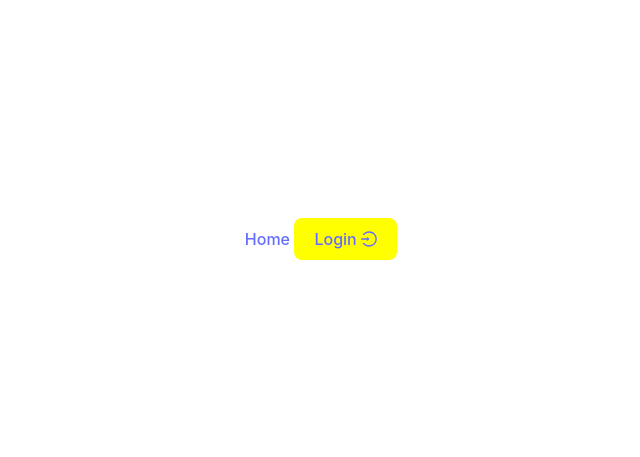
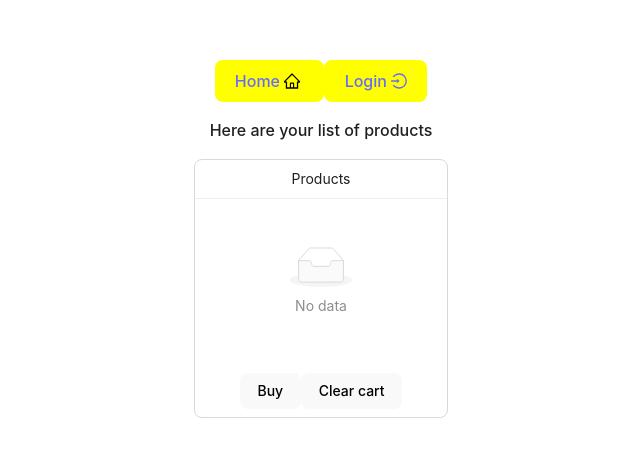
Before and after one commit to victorcodigos/InstrumentsOn-Front, a React (Vite) app in the folder react-front-end/: page /cart in a window 1280 px wide. Before the commit this address had no page. Shown: the part 161-618 px from the top of the page, without its empty margins (319-959 px from the left). Built offline with nearby package versions, Linux system fonts and the light colour scheme.

Commit message:
Login and logout has been created successfully.

```diff
--- a/react-front-end/src/App.jsx
+++ b/react-front-end/src/App.jsx
@@ -5,6 +5,7 @@ import Login from './components/Login/Login'
 import Profile from './components/Profile/Profile'
 import Header from './components/Header/Header'
 import Products from './components/Products/Products'
+import Cart from './components/Cart/Cart'
 import './App.css'
 
 function App() {
@@ -20,6 +21,7 @@ function App() {
             <Route path="/products" element={<Products />} />
             <Route path="/profile" element={<Profile />} />
             <Route path="/login" element={<Login />} />
+            <Route path="/cart" element={<Cart/>} />
           </Routes>
           </ProductsProvider>
         </UserProvider>
--- /dev/null
+++ b/react-front-end/src/components/Cart/Cart.jsx
@@ -0,0 +1,25 @@
+import React, { useContext } from 'react'
+import { ProductsContext } from '../../context/ProductsContext/ProductsState'
+import { Divider, List } from 'antd';
+
+
+
+const Cart = () => {
+    const {cart, clearCart} = useContext(ProductsContext);
+    const data = cart.map(product => product.name)
+    return (
+        <div>
+            <Divider orientation="center"> Here are your list of products </Divider>
+            <List
+            size="small"
+            header={<div>Products</div>}
+            footer={<div><button>Buy</button><button onClick={clearCart}>Clear cart</button></div>}
+            bordered
+            dataSource={data}
+            renderItem={(item) => <List.Item>{item}</List.Item>}
+            />
+        </div>
+    );
+}
+
+export default Cart
--- a/react-front-end/src/components/Header/Header.jsx
+++ b/react-front-end/src/components/Header/Header.jsx
@@ -1,22 +1,31 @@
-import React, { useContext } from 'react'
+import React, { useContext, useEffect } from 'react'
 import { Link, useNavigate } from 'react-router-dom'
 import { UserContext } from '../../context/UserContext/UserState'
-import { UserDeleteOutlined, ProfileOutlined, LoginOutlined } from "@ant-design/icons"
+import { ProductsContext } from '../../context/ProductsContext/ProductsState'
+import { UserDeleteOutlined, ProfileOutlined, LoginOutlined,ShoppingCartOutlined,HomeOutlined } from "@ant-design/icons"
+import { Badge } from 'antd'
 import "./Header.scss"
 
 const Header = () => {
     const { token, logout } = useContext(UserContext)
+    const { cart } = useContext(ProductsContext)
     const navigate = useNavigate()
+
+    useEffect(() => {
+        localStorage.setItem("cart",JSON.stringify(cart));
+     }, [cart]);
+
     const logoutUser = () => {
         logout()
         navigate("/login")
     }
     return (
         <div className="header">
-            <Link to="/home"> Home </Link>
+            <button><Link to="/home"> Home <HomeOutlined style={{ color: "#000", width: "20px" }}/></Link></button>
             {token ? (
                 <>
-                    <button><Link to="/profile"> Profile <ProfileOutlined /> </Link></button>
+                    <button><Link to="/profile"> Profile <ProfileOutlined style={{ color: "#000", width: "20px" }}/> </Link></button>
+                    <button><Link to="/cart"> <Badge count={cart.length} shape="square" size="small" color="blue" style={{marginLeft:"17px"}}></Badge><ShoppingCartOutlined style={{ color: "#000", width: "30px" }}/> </Link></button>
                     <button onClick={logoutUser}> Logout <UserDeleteOutlined /></button>
                 </>
             ) : (
--- a/react-front-end/src/components/Products/Products.jsx
+++ b/react-front-end/src/components/Products/Products.jsx
@@ -4,12 +4,11 @@ import { Card } from "antd";
 import "./Products.scss"
 
 const Products = () => {
-    const { getProducts, products, addCart } = useContext(ProductsContext)
+    const { getProducts, products, addCart} = useContext(ProductsContext)
 
     useEffect(() => {
         getProducts()
     }, []);
-
     return (
         <div className="products-container" >
             {products?.map((product) => {
--- a/react-front-end/src/context/ProductsContext/ProductsReducer.js
+++ b/react-front-end/src/context/ProductsContext/ProductsReducer.js
@@ -6,11 +6,16 @@ const products = (state, action) => {
                 ...state,
                 products: action.payload,
             };
-            case "ADD_CART":
+        case "ADD_CART":
             return {
                 ...state,
-                cart: [action.payload,...state.cart],
+                cart: [action.payload, ...state.cart],
             };
+        case "CLEAR_CART":
+            return {
+                ...state,
+                cart: []
+            }
         default:
             return state;
     }
--- a/react-front-end/src/context/ProductsContext/ProductsState.jsx
+++ b/react-front-end/src/context/ProductsContext/ProductsState.jsx
@@ -2,9 +2,11 @@ import { createContext, useReducer } from "react";
 import axios from "axios";
 import ProductsReducer from "./ProductsReducer"
 
+const cart = JSON.parse(localStorage.getItem("cart")) || []
+
 const initialState = {
     products: [],
-    cart: []
+    cart: cart,
 
 };
 
@@ -29,14 +31,22 @@ export const ProductsProvider = ({ children }) => {
             type:"ADD_CART",
             payload: product,
         });
-    }
+    };
+    const clearCart = (product) => {
+        dispatch({
+            type:"CLEAR_CART",
+
+        });
+    };
     return (
 
         <ProductsContext.Provider
             value={{
                 products: state.products,
+                cart:state.cart,
                 getProducts,
                 addCart,
+                clearCart
 
             }}
         >
```
